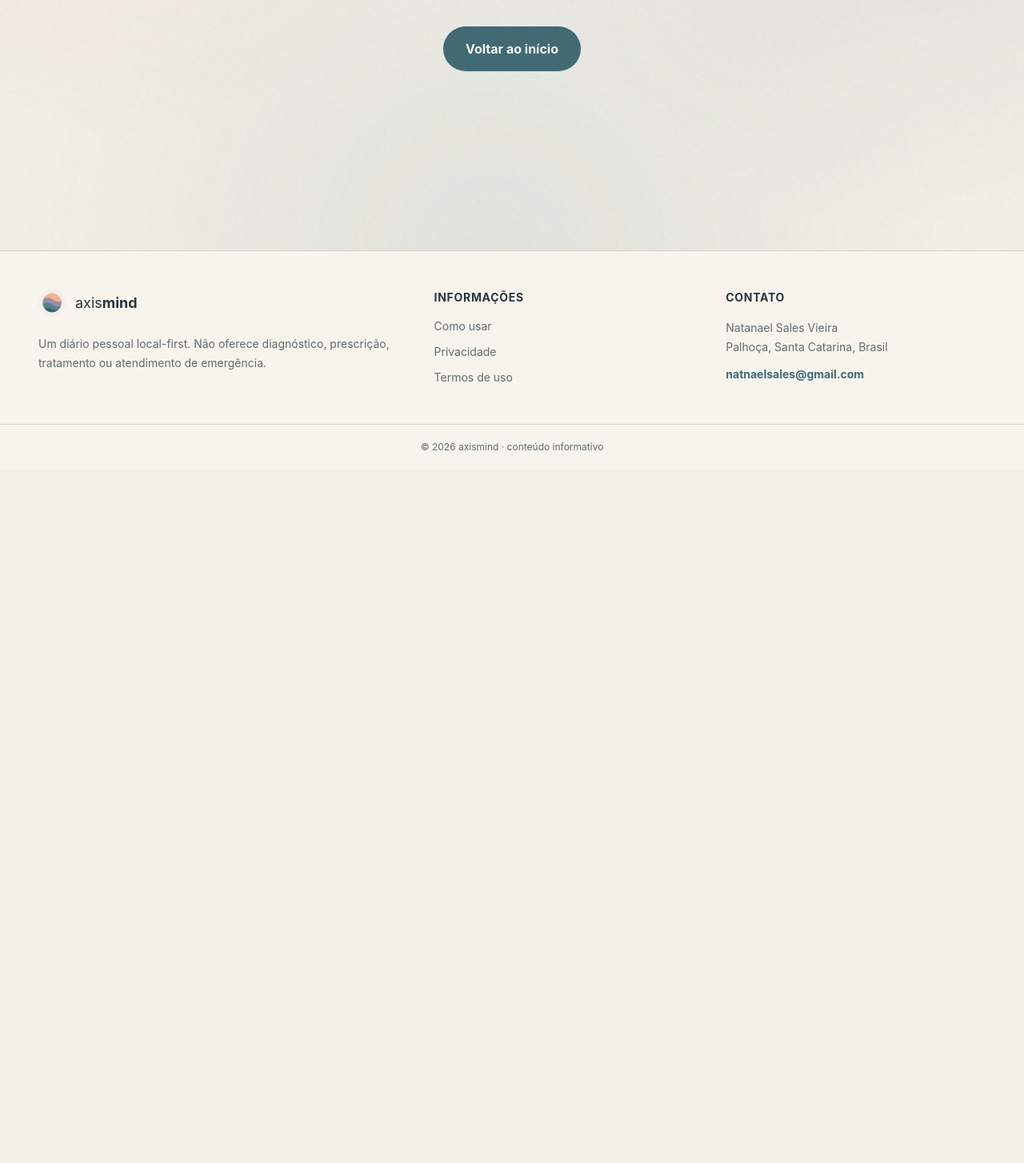
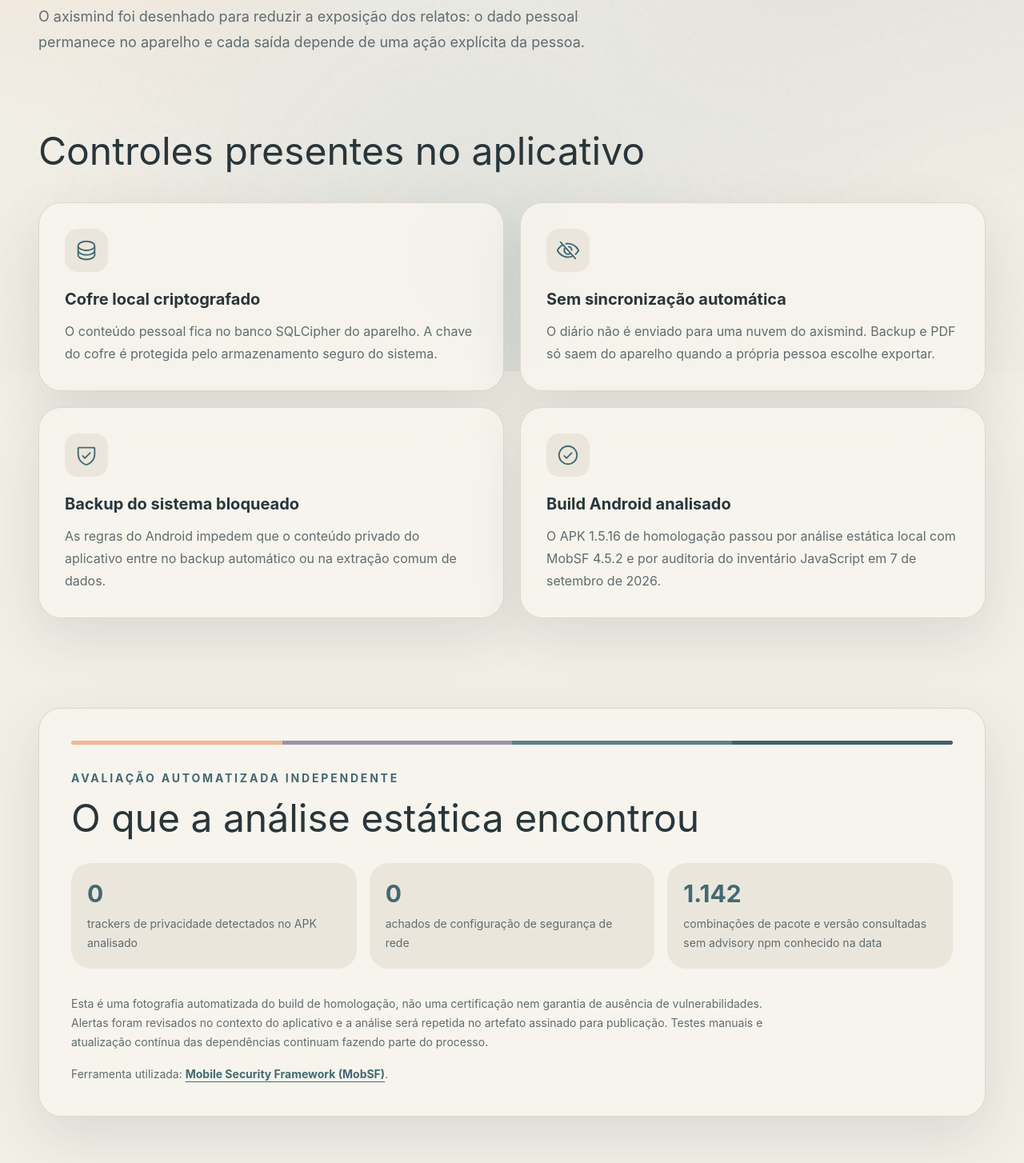
Before and after one commit to natanael-vieira/axismind-htm, a Next.js app: page /seguranca in a window 1280 px wide. Before the commit this address had no page. Shown: the part 336-1790 px from the top of the page at 80% size. Before the commit the page ends 923 px from the top, so only its background shows below. Built offline with nearby package versions, Linux system fonts and the light colour scheme.

Commit message:
feat: publish transparent security overview

```diff
--- a/src/app/page.tsx
+++ b/src/app/page.tsx
@@ -21,7 +21,7 @@
           <p className="mt-7 max-w-xl text-lg leading-8 text-axis-body">{site.description}</p>
           <div className="mt-9 flex flex-wrap gap-3">
             <Link href="/como-usar/" className="button-primary gap-2">Entenda como funciona <ArrowRight size={20} weight="bold" /></Link>
-            <Link href="/privacidade/" className="button-secondary">Como protegemos seus dados</Link>
+            <Link href="/seguranca/" className="button-secondary">Como protegemos seus dados</Link>
           </div>
           <p className="mt-6 max-w-xl text-sm leading-6 text-axis-body">Para maiores de 18 anos. O axismind não diagnostica, prescreve ou substitui profissionais e serviços de emergência.</p>
         </div>
@@ -62,7 +62,7 @@
             <p className="text-sm font-bold uppercase tracking-[.2em] text-axis-peach">Transparência desde o início</p>
             <h2 className="mt-4 max-w-2xl text-balance text-3xl font-normal sm:text-5xl">Saiba o que fica no aparelho e o que só sai por sua escolha.</h2>
           </div>
-          <Link href="/privacidade/" className="mt-8 inline-flex min-h-14 items-center rounded-full bg-axis-surface px-7 font-bold text-axis-ink lg:mt-0">Ler Política de Privacidade</Link>
+          <Link href="/seguranca/" className="mt-8 inline-flex min-h-14 items-center rounded-full bg-axis-surface px-7 font-bold text-axis-ink lg:mt-0">Conhecer os controles</Link>
         </div>
       </section>
     </>
--- /dev/null
+++ b/src/app/seguranca/page.tsx
@@ -0,0 +1,115 @@
+import {
+  CheckCircle,
+  Database,
+  EyeSlash,
+  ShieldCheck,
+} from '@phosphor-icons/react/dist/ssr';
+import { PageIntro } from '@/components/PageIntro';
+
+export const metadata = { title: 'Segurança' };
+
+const controls = [
+  {
+    icon: Database,
+    title: 'Cofre local criptografado',
+    body: 'O conteúdo pessoal fica no banco SQLCipher do aparelho. A chave do cofre é protegida pelo armazenamento seguro do sistema.',
+  },
+  {
+    icon: EyeSlash,
+    title: 'Sem sincronização automática',
+    body: 'O diário não é enviado para uma nuvem do axismind. Backup e PDF só saem do aparelho quando a própria pessoa escolhe exportar.',
+  },
+  {
+    icon: ShieldCheck,
+    title: 'Backup do sistema bloqueado',
+    body: 'As regras do Android impedem que o conteúdo privado do aplicativo entre no backup automático ou na extração comum de dados.',
+  },
+  {
+    icon: CheckCircle,
+    title: 'Build Android analisado',
+    body: 'O APK 1.5.16 de homologação passou por análise estática local com MobSF 4.5.2 e por auditoria do inventário JavaScript em 7 de setembro de 2026.',
+  },
+] as const;
+
+export default function SecurityPage() {
+  return (
+    <>
+      <PageIntro
+        eyebrow="Privacidade por arquitetura"
+        title="Segurança local, explicada com transparência."
+      >
+        <p>
+          O axismind foi desenhado para reduzir a exposição dos relatos: o dado
+          pessoal permanece no aparelho e cada saída depende de uma ação
+          explícita da pessoa.
+        </p>
+      </PageIntro>
+
+      <section className="axis-container py-14" aria-labelledby="controles">
+        <h2 id="controles" className="text-3xl font-normal sm:text-5xl">
+          Controles presentes no aplicativo
+        </h2>
+        <div className="mt-10 grid gap-5 md:grid-cols-2">
+          {controls.map(({ icon: Icon, title, body }) => (
+            <article key={title} className="soft-card p-6 sm:p-8">
+              <span className="inline-flex rounded-2xl bg-axis-muted p-3 text-axis-teal">
+                <Icon size={30} />
+              </span>
+              <h3 className="mt-5 text-xl font-bold">{title}</h3>
+              <p className="mt-3 leading-7 text-axis-body">{body}</p>
+            </article>
+          ))}
+        </div>
+      </section>
+
+      <section className="axis-container py-14" aria-labelledby="resultado">
+        <div className="soft-card overflow-hidden p-7 sm:p-10">
+          <div className="wave-rule mb-8" />
+          <p className="eyebrow">Avaliação automatizada independente</p>
+          <h2 id="resultado" className="mt-4 text-3xl font-normal sm:text-5xl">
+            O que a análise estática encontrou
+          </h2>
+          <div className="mt-8 grid gap-4 sm:grid-cols-3">
+            <div className="rounded-[1.5rem] bg-axis-muted p-5">
+              <strong className="block text-3xl text-axis-teal">0</strong>
+              <span className="mt-2 block text-sm leading-6 text-axis-body">
+                trackers de privacidade detectados no APK analisado
+              </span>
+            </div>
+            <div className="rounded-[1.5rem] bg-axis-muted p-5">
+              <strong className="block text-3xl text-axis-teal">0</strong>
+              <span className="mt-2 block text-sm leading-6 text-axis-body">
+                achados de configuração de segurança de rede
+              </span>
+            </div>
+            <div className="rounded-[1.5rem] bg-axis-muted p-5">
+              <strong className="block text-3xl text-axis-teal">1.142</strong>
+              <span className="mt-2 block text-sm leading-6 text-axis-body">
+                combinações de pacote e versão consultadas sem advisory npm conhecido na data
+              </span>
+            </div>
+          </div>
+          <p className="mt-8 max-w-4xl text-sm leading-6 text-axis-body">
+            Esta é uma fotografia automatizada do build de homologação, não uma
+            certificação nem garantia de ausência de vulnerabilidades. Alertas
+            foram revisados no contexto do aplicativo e a análise será repetida
+            no artefato assinado para publicação. Testes manuais e atualização
+            contínua das dependências continuam fazendo parte do processo.
+          </p>
+          <p className="mt-4 text-sm leading-6 text-axis-body">
+            Ferramenta utilizada:{' '}
+            <a
+              className="font-bold text-axis-teal underline underline-offset-4"
+              href="https://mobsf.github.io/docs/"
+              rel="noreferrer"
+              target="_blank"
+            >
+              Mobile Security Framework (MobSF)
+            </a>
+            .
+          </p>
+        </div>
+      </section>
+    </>
+  );
+}
--- a/src/components/Footer.tsx
+++ b/src/components/Footer.tsx
@@ -16,6 +16,7 @@
           <h2 className="footer-title">Informações</h2>
           <ul className="footer-list">
             <li><Link href="/como-usar/">Como usar</Link></li>
+            <li><Link href="/seguranca/">Segurança</Link></li>
             <li><Link href="/privacidade/">Privacidade</Link></li>
             <li><Link href="/termos/">Termos de uso</Link></li>
           </ul>
--- a/src/content/site.ts
+++ b/src/content/site.ts
@@ -22,6 +22,7 @@
 export const navigation = [
   { href: '/', label: 'Início' },
   { href: '/como-usar/', label: 'Como usar' },
+  { href: '/seguranca/', label: 'Segurança' },
   { href: '/privacidade/', label: 'Privacidade' },
   { href: '/termos/', label: 'Termos' },
   { href: '/apoie/', label: 'Apoie o projeto' },
```
Also changed, not shown: 1 other file (tests, documents, lock files or other folders).
